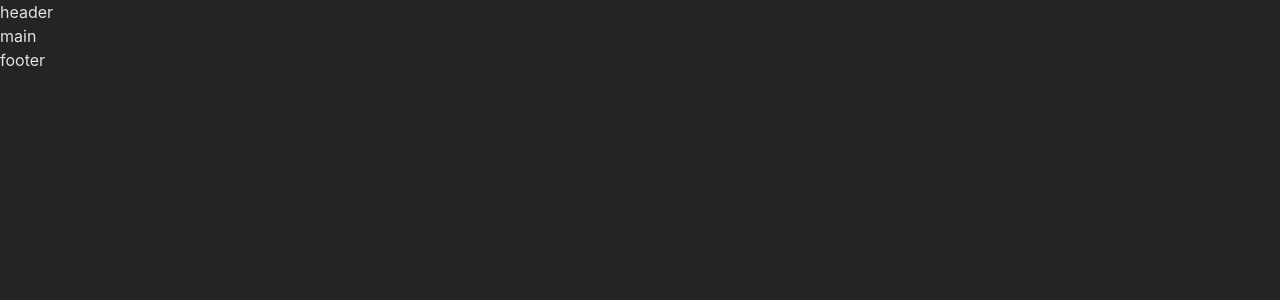
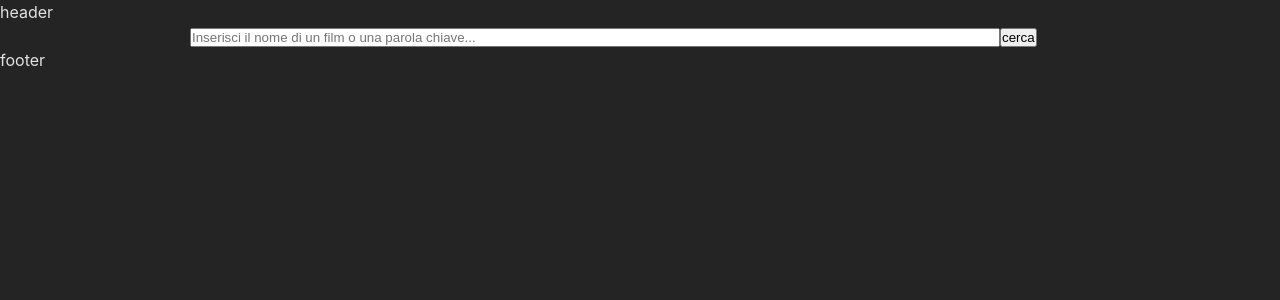
Before and after one commit to Blaser993/vite-boolflix, a Vue app: page / in a window 1280 px wide. Shown: the top 300 px of the page. Built offline with nearby package versions, Linux system fonts and the light colour scheme; no server answers.

Commit message:
FEAT API movies setted

```diff
--- a/src/components/Main.vue
+++ b/src/components/Main.vue
@@ -1,15 +1,37 @@
 <template>
     <main>
-        main
+        <div class="container">
+
+            <div class="filter">
+                <input class="input" type="text" placeholder="Inserisci il nome di un film o una parola chiave...">
+                <button>cerca</button>
+            </div>
+        </div>
     </main>
 </template>
 
 <script>
+import axios from "axios";
 	export default {
-
+        data(){
+            return {
+                movies: []
+            }
+        },
+        methods: {
+            fetchMovies (){
+                axios.get("https://api.themoviedb.org/3/search/movie?api_key=e99307154c6dfb0b4750f6603256716d&query=io")
+                console.log("fetched movies")
+            }
+        },
+        created (){
+            this.fetchMovies()
+        }
 	}
 </script>
 
 <style lang="scss" scoped>
-
+    .input{
+        width: 90%;
+    }
 </style>
--- a/src/style/general.scss
+++ b/src/style/general.scss
@@ -2,6 +2,6 @@
 @use "./partials/variables.scss";
 
 .container{
-    max-width: 1100px;
+    max-width: 900px;
     margin: 0 auto;
 }
```
